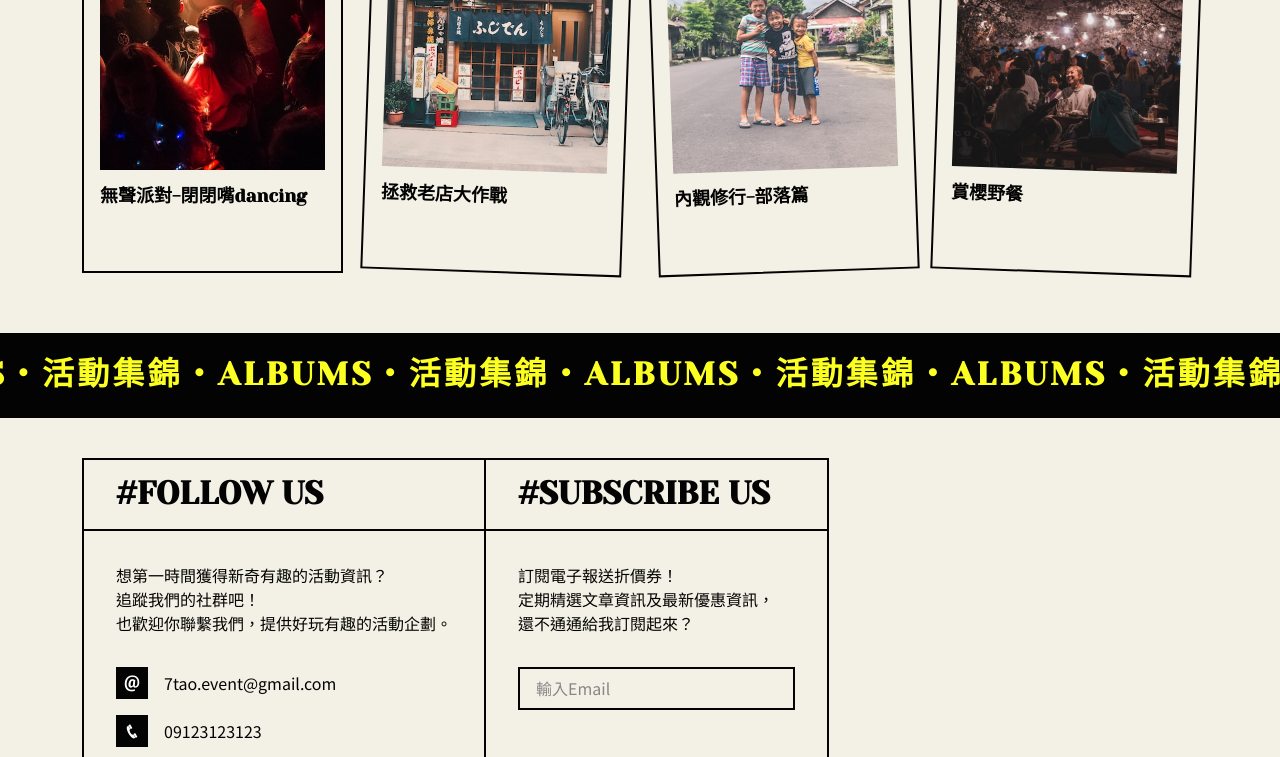
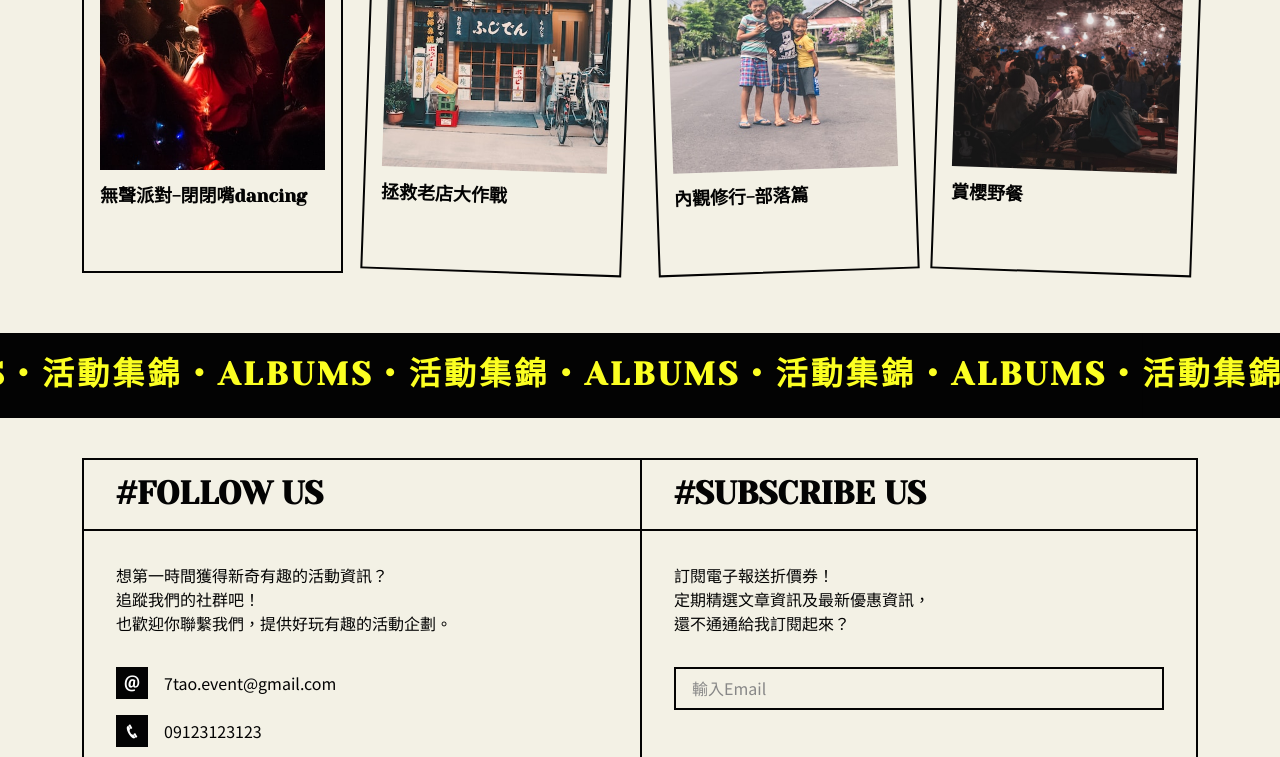
Before and after one commit to LandyHsiao/7tao-activity, a website built with Vite: page pages/index.html in a window 1280 px wide. Shown: the part 2876-3633 px from the top of the page. Built offline with nearby package versions, Linux system fonts and the light colour scheme.

Commit message:
feat: 🎸 made width utilty classes responsive

```diff
--- a/assets/scss/utils/_map.scss
+++ b/assets/scss/utils/_map.scss
@@ -99,4 +99,22 @@ $utilities: (
       bolder: $font-weight-bolder,
     ),
   ),
+  "width": (
+    responsive: true,
+    property: width,
+    class: w,
+    values: (
+      25: 25%,
+      50: 50%,
+      75: 75%,
+      100: 100%,
+      auto: auto
+    )
+  ),
+  "max-width": (
+    responsive: true,
+    property: max-width,
+    class: mw,
+    values: (100: 100%)
+  ),
 );
```
